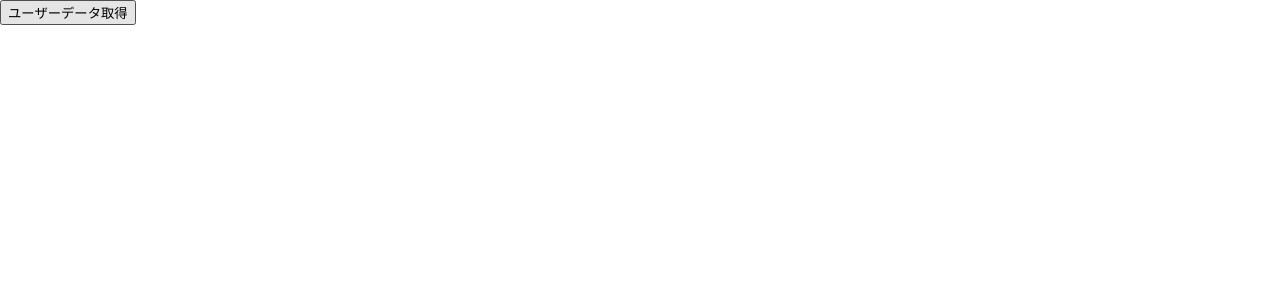
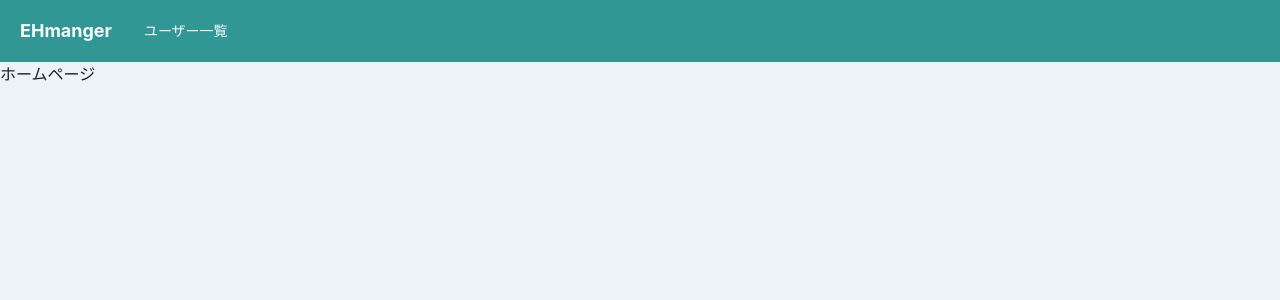
Before and after one commit to daichi0918/EatingHabits, a React (Create React App) app in the folder frontend/app/: page /home in a window 1280 px wide. Shown: the top 300 px of the page. Built offline with nearby package versions, Linux system fonts and the light colour scheme.

Commit message:
ヘッダーの作成,section:71

```diff
--- a/frontend/app/package.json
+++ b/frontend/app/package.json
@@ -3,6 +3,10 @@
   "version": "0.1.0",
   "private": true,
   "dependencies": {
+    "@chakra-ui/icons": "^2.0.9",
+    "@chakra-ui/react": "^2.2.9",
+    "@emotion/react": "^11.10.0",
+    "@emotion/styled": "^11.10.0",
     "@testing-library/jest-dom": "^5.14.1",
     "@testing-library/react": "^13.0.0",
     "@testing-library/user-event": "^13.2.1",
@@ -12,6 +16,7 @@
     "@types/react-dom": "^18.0.0",
     "@types/react-router-dom": "^5.3.3",
     "axios": "^0.27.2",
+    "framer-motion": "^7.2.1",
     "react": "^18.2.0",
     "react-dom": "^18.2.0",
     "react-router-dom": "^6.3.0",
--- a/frontend/app/src/App.tsx
+++ b/frontend/app/src/App.tsx
@@ -1,34 +1,19 @@
+import { ChakraProvider } from '@chakra-ui/react';
 import React from 'react';
-import './App.css';
-import { UserCard } from './compenents/UserCard';
-import { useAllUsers } from './hooks/useAllUsers'
+import { BrowserRouter } from 'react-router-dom';
 
 
+import theme from "./theme/theme";
+import { Router } from './router/Router';
+
 function App() {
-  const { getUsers, userProfiles, loading, error } = useAllUsers();
-  const onClickFetchUserData = () => getUsers();
 
   return (
-    <div className="App">
-      <button onClick={onClickFetchUserData}>ユーザーデータ取得</button>
-      <br />
-      {error ? (
-        <p style={{ color: "red" }}>データの取得に失敗しました</p>
-      ) : loading ? (
-        <p>Loading...</p>
-      ) : (
-            <>
-              {userProfiles.map((user) => (
-                <UserCard
-                  key={user.id}
-                  user={user}
-                />
-              ))}
-            </>
-          )
-      }
-
-    </div>
+    <ChakraProvider theme={theme}>
+      <BrowserRouter>
+        <Router />
+      </BrowserRouter>
+    </ChakraProvider>
   );
 }
 
--- /dev/null
+++ b/frontend/app/src/compenents/organisms/layout/Header.tsx
@@ -0,0 +1,43 @@
+import { Box, Button, Drawer, DrawerOverlay, Flex, Heading, IconButton, Link, DrawerBody, useDisclosure, DrawerContent } from "@chakra-ui/react";
+import { HamburgerIcon } from "@chakra-ui/icons"
+import { FC, memo } from "react";
+
+export const Header: FC = memo(() => {
+  const { isOpen, onOpen, onClose } = useDisclosure();
+  return (
+    <>
+      <Flex
+        as="nav"
+        bg="teal.500"
+        color="gray.50"
+        align="center"
+        justify="space-between"
+        padding={{ base: 3, md: 5 }}
+      >
+        <Flex align="center" as="a" mr={8} _hover={{ cursor: "pointer" }}>
+          <Heading as="h1" fontSize={{ base: "md", md: "lg" }}>
+            EHmanger
+        </Heading>
+        </Flex>
+
+        <Flex align="center" fontSize="sm" flexGrow={2} display={{ base: "none", md: "flex" }}>
+          <Box pr={4}>
+            <Link>ユーザー一覧</Link>
+          </Box>
+          {/* <Link>ユーザー一覧</Link> */}
+        </Flex>
+        <HamburgerIcon area-label="メニューボタン" w={6} h={6} display={{ base: "block", md: "none" }} onClick={onOpen} />
+      </Flex>
+      <Drawer placement="left" size="xs" onClose={onClose} isOpen={isOpen}>
+        <DrawerOverlay>
+          <DrawerContent>
+            <DrawerBody p={0} bg="gray.100">
+              <Button w="100%">TOP</Button>
+              <Button w="100%">ユーザー一覧</Button>
+            </DrawerBody>
+          </DrawerContent>
+        </DrawerOverlay>
+      </Drawer>
+    </>
+  )
+})
--- /dev/null
+++ b/frontend/app/src/compenents/pages/Home.tsx
@@ -0,0 +1,10 @@
+import { FC, memo } from "react";
+import { HeaderLayout } from "../templates/HeaderLayout";
+
+export const Home: FC = memo(() => {
+  return (
+    <HeaderLayout>
+      <p>ホームページ</p>
+    </HeaderLayout>
+  )
+})
--- /dev/null
+++ b/frontend/app/src/compenents/pages/Login.tsx
@@ -0,0 +1,7 @@
+import { FC, memo } from "react";
+
+export const Login: FC = memo(() => {
+  return (
+    <p>ログインページ</p>
+  )
+})
--- /dev/null
+++ b/frontend/app/src/compenents/pages/Page404.tsx
@@ -0,0 +1,7 @@
+import { FC, memo } from "react";
+
+export const Page404: FC = memo(() => {
+  return (
+    <p>404ページ</p>
+  )
+})
--- /dev/null
+++ b/frontend/app/src/compenents/pages/UserManagement.tsx
@@ -0,0 +1,7 @@
+import { FC, memo } from "react";
+
+export const UserManagement: FC = memo(() => {
+  return (
+    <p>ユーザー管理ページ</p>
+  )
+})
--- /dev/null
+++ b/frontend/app/src/compenents/templates/HeaderLayout.tsx
@@ -0,0 +1,17 @@
+import { FC, memo, ReactNode } from "react";
+
+import { Header } from "../organisms/layout/Header";
+
+type Props = {
+  children: ReactNode;
+}
+
+export const HeaderLayout: FC<Props> = memo((props) => {
+  const { children } = props;
+  return (
+    <>
+      <Header />
+      {children}
+    </>
+  )
+})
--- /dev/null
+++ b/frontend/app/src/router/HomeRoutes.tsx
@@ -0,0 +1,18 @@
+import { Home } from "../compenents/pages/Home";
+import { Page404 } from "../compenents/pages/Page404";
+import { UserManagement } from "../compenents/pages/UserManagement";
+
+export const homeRoutes = [
+  {
+    path: "/",
+    children: <Home />
+  },
+  {
+    path: "/user_management",
+    children: <UserManagement />
+  },
+  {
+    path: "*",
+    children: <Page404 />
+  }
+];
--- /dev/null
+++ b/frontend/app/src/router/Router.tsx
@@ -0,0 +1,30 @@
+import { FC, memo } from "react";
+import { Routes, Route } from "react-router-dom";
+
+import { Home } from "../compenents/pages/Home";
+import { Login } from "../compenents/pages/Login";
+import { Page404 } from "../compenents/pages/Page404";
+import { UserManagement } from "../compenents/pages/UserManagement";
+import { HeaderLayout } from "../compenents/templates/HeaderLayout";
+import { homeRoutes } from "./HomeRoutes";
+
+export const Router: FC = memo(() => {
+  return (
+    <Routes>
+      <Route path="" element={<Login />} />
+      <Route path="home" element={<Home />} />
+      <Route path="user_management" element={<UserManagement />} />
+      <Route path="*" element={<Page404 />} />
+      {/* <Route path="/home" render={({ match: { url } }) => {
+        {
+          homeRoutes.map((route) => (
+            <Route key={route.path} path={`${url}${route.path}`}>
+              <HeaderLayout />
+              {route.children}
+            </Route>
+          ))
+        }
+      }} /> */}
+    </Routes>
+  )
+})
--- /dev/null
+++ b/frontend/app/src/theme/theme.ts
@@ -0,0 +1,14 @@
+import { extendTheme } from "@chakra-ui/react";
+
+const theme = extendTheme({
+  styles: {
+    global: {
+      body: {
+        backgroundColor: "gray.100",
+        color: "gray.800"
+      }
+    }
+  }
+});
+
+export default theme
```
Also changed, not shown: 1 other file (tests, documents, lock files or other folders).
